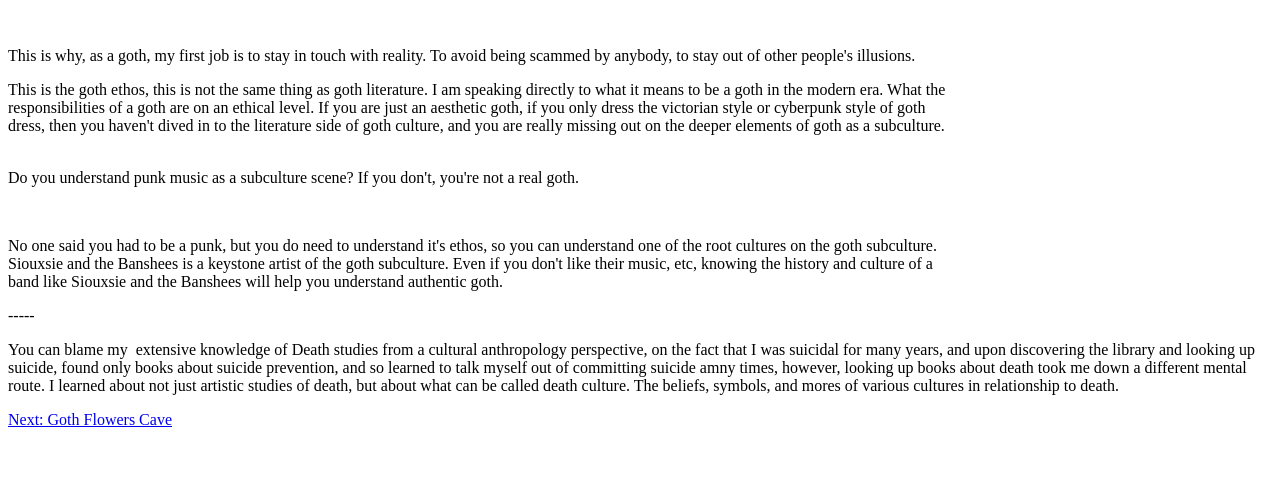
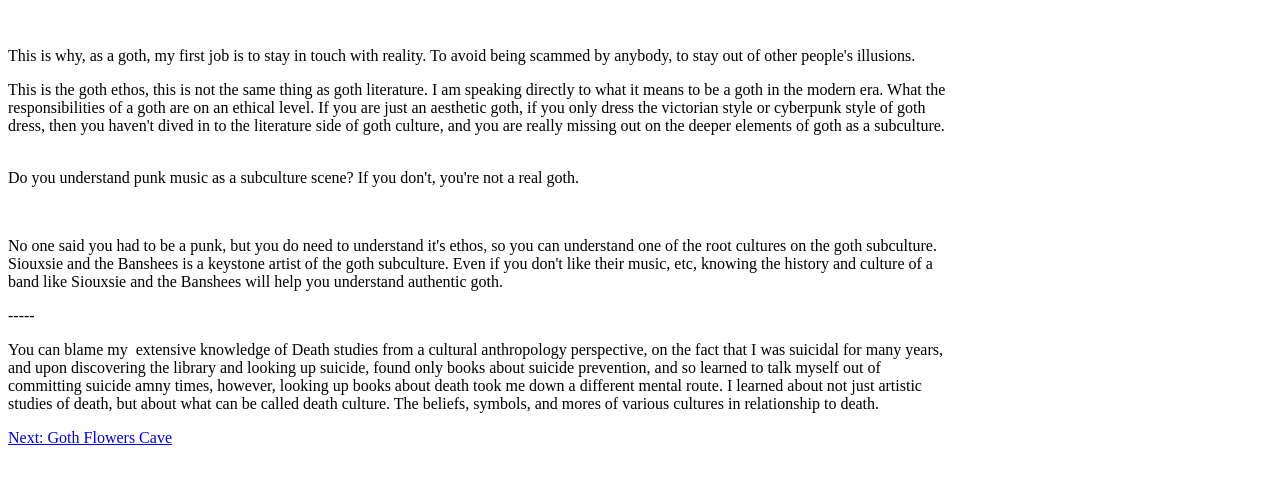
Before and after one commit to primalwebster/webspace, a plain HTML site: page deathmysteries.html in a window 1280 px wide. Shown: the part 155-636 px from the top of the page. Drawn offline with Linux system fonts and the light colour scheme.

Commit message:
Update deathmysteries.html
added p6 to style tag

```diff
--- a/deathmysteries.html
+++ b/deathmysteries.html
@@ -5,7 +5,7 @@
   <meta http-equiv="CONTENT-TYPE" content="text/html; charset=UTF-8">
   <title>Brief Intro to Death Mysteries</title>
   <style>
-p.p1,p.p2,p.p3,p.p4,p.p5 {
+p.p1,p.p2,p.p3,p.p4,p.p5,p.p6 {
   max-width: 75%;
 }
 </style>
```
